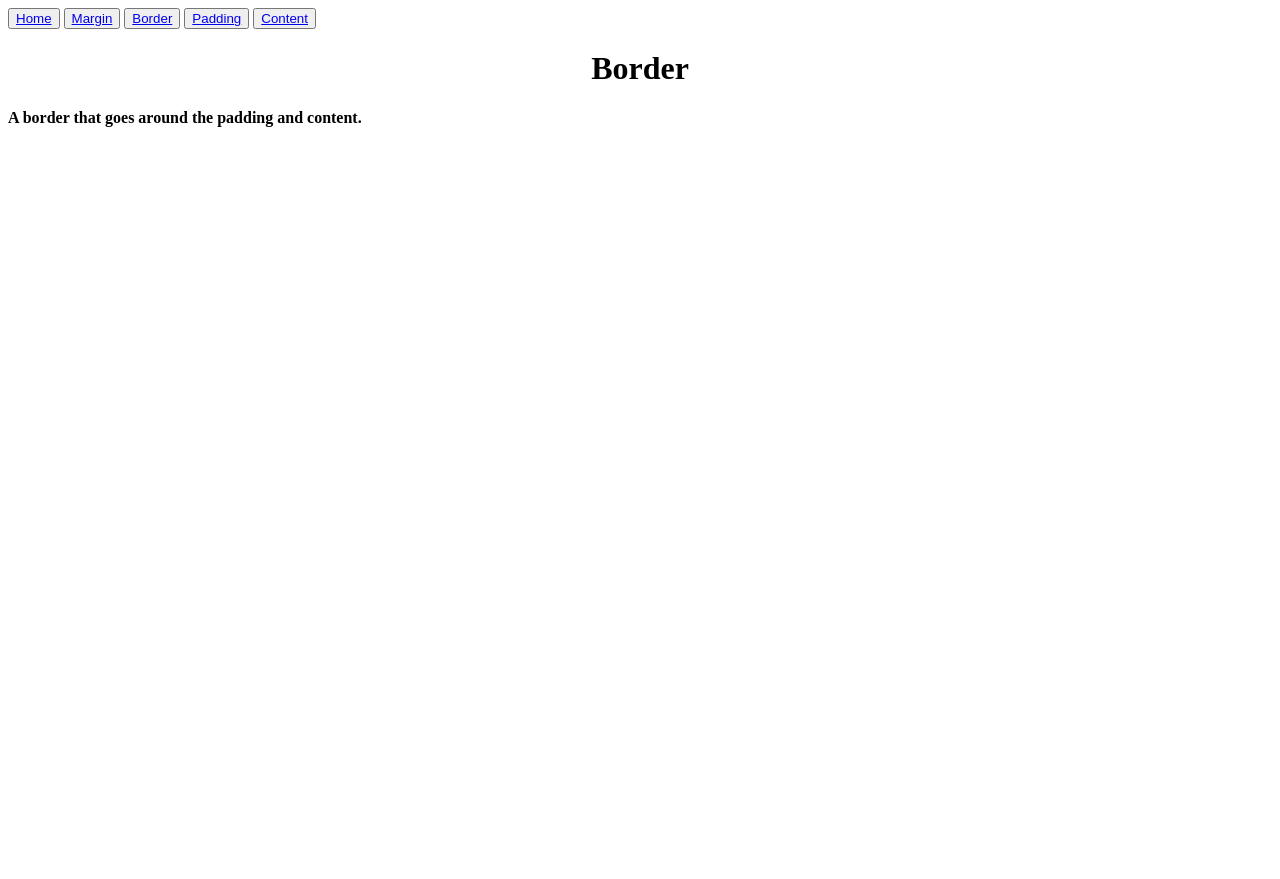
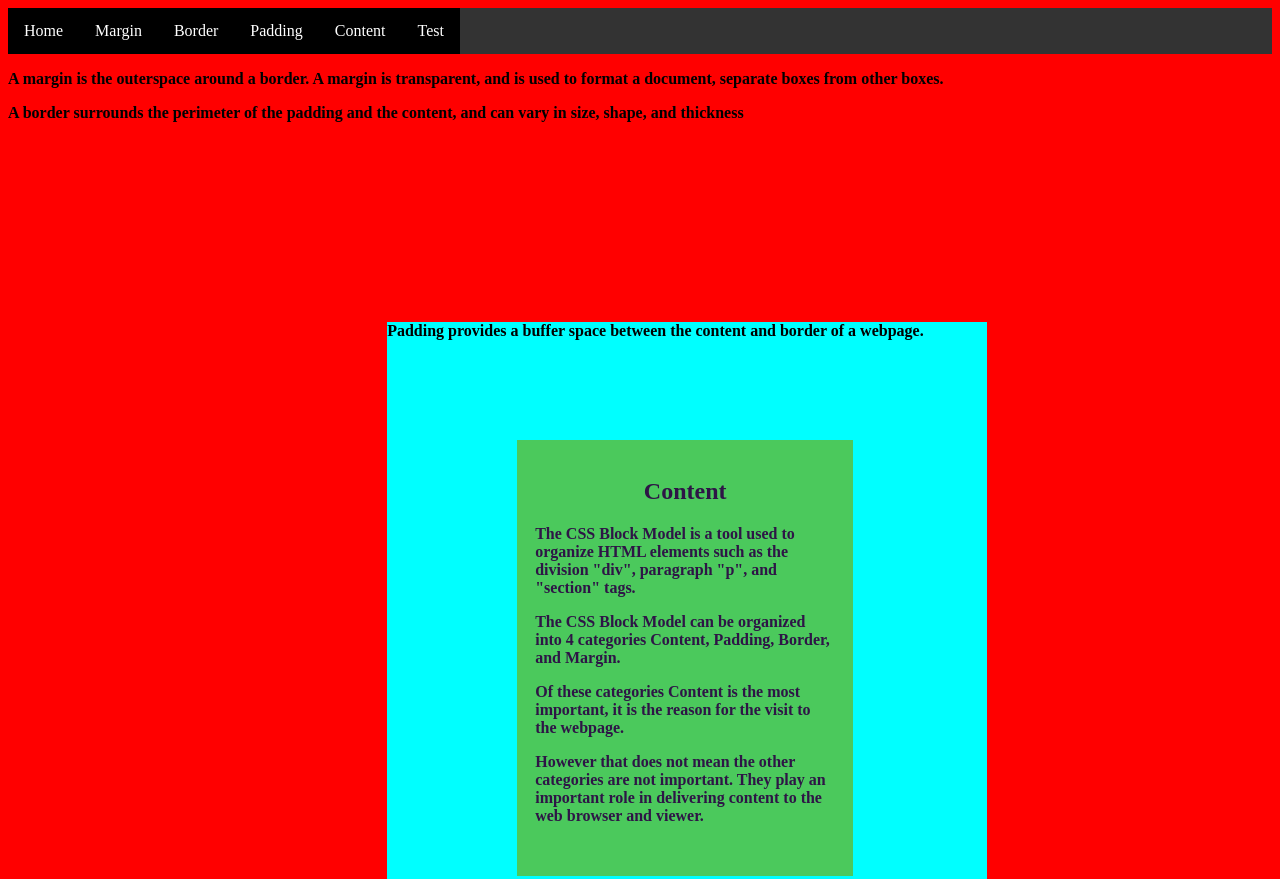
Before and after one commit to lharrill01/P-1.5AKLH, a plain HTML site: page border.html in a window 1280 px wide. Shown: the top 879 px of the page. Before the commit the page ends 800 px from the top, so only its background shows below. Drawn offline with Linux system fonts and the light colour scheme.

Commit message:
update files

```diff
--- a/border.html
+++ b/border.html
@@ -5,23 +5,50 @@
     <meta name="viewport" content="width=device-width, initial-scale=1.0">
     <meta http-equiv="X-UA-Compatible" content="ie=edge">
     <!-- <link href="nav.css" type="text/css" rel="stylesheet"> -->
-    <title>CSS Block Model:Border Page</title>
+    <title>CSS Block Model:Content Page</title>
     <link href="main.css" type="text/css" rel="stylesheet">
+
 </head>
 <body>
- <nav>
+    <!-- Nav bar used to link all of the pages. used a verticle table to order the links -->
+    <nav>
 
-        <tr>
-            <th><button type="button"><a href="index.html">Home</a></button></th>
-            <th><button type="button"><a href="margin.html">Margin</a></button></th>
-            <th><button type="button"><a href="border.html">Border</a></button></th>
-            <th><button type="button"><a href="padding.html">Padding</a></button></th>
-            <th><button type="button"><a href="content.html">Content</a></button></th>
-            <!-- <th><button type="menu"><a href="test.html"></a></button></th> -->
-        </tr>
+        <div class="navmenu">
 
+            <ul>
+                <li><a href="index.html">Home</a></li>
+                <li><a href="margin.html">Margin</a></li>
+                <li><a href="border.html">Border</a></li>
+                <li><a href="padding.html">Padding</a></li>
+                <li><a href="content.html">Content</a></></li>
+                <li><a href="test.html">Test</a></li>
+            </ul>
+        </div>
     </nav>
-    <h1>Border</h1>
-    <p>A border that goes around the padding and content.</p>
+
+    <!--Content starts here  -->
+    <!-- <h1>Margin</h1>
+    <p></p>
+    <section id="Border"><h1>Padding</h1>
+    <h1>Border</h1> -->
+        <div id="margin_2">
+            <p class="mar"> A margin is the outerspace around a border. A margin is transparent, and is used to format a document, separate boxes from other boxes.</p>
+        <div id="border_2">
+            <p class="bor"> A border surrounds the perimeter of the padding and the content, and can vary in size, shape, and thickness</p>
+            <div id="padding_2">
+                <p class="pad"> Padding provides a buffer space between the content and border of a webpage.  </p>
+                <section id="Content"><h1>Content</h1>
+
+                    <p class="con">The CSS Block Model is a tool used to organize HTML elements such as the division "div", paragraph "p", and "section" tags. </p>
+                    <p class="con">The CSS Block Model can be organized into 4 categories Content, Padding, Border, and Margin. </p>
+                    <p class="con"> Of these categories Content is the most important, it is the reason for the visit to the webpage.</p>
+                    <p class="con"> However that does not mean the other categories are not important. They play an important role in delivering content to the web browser and viewer.</p>
+
+                </section>
+            </div>
+        </div>
+        </div>
+
+        <script src="main.js"></script>
 </body>
 </html>
--- a/main.css
+++ b/main.css
@@ -1,10 +1,35 @@
-.button
-{
-/* font-family: Arial, Helvetica, sans-serif; color: navy; */
-width: 250px;
+body{
+    background-color: red;
+
 
 
 }
+ul {
+    list-style-type: none;
+    margin: 0;
+    padding: 0;
+    overflow: hidden;
+    background-color: #333;
+    position: sticky;
+  }
+
+  li {
+    float: left;
+  }
+
+  li a {
+    display: block;
+    color: white;
+    text-align: center;
+    padding: 14px 16px;
+    text-decoration: none;
+    background-color: black;
+  }
+
+  li a:hover:not(.active) {
+    background-color: rgb(167, 51, 51);
+    color: black;
+  }
 
 
 .border_2{
--- a/main.js
+++ b/main.js
@@ -1,8 +1,9 @@
 'use strict';
 
 
-let btntest = document.getElementById("btntest").addEventListener("click", textDisappear);
+let btntest = document.getElementById("btntest").addEventListener("mouseover", textDisappear);
 
 function textDisappear(){
-    document.getElementsByClassName("con").visibility = hidden;
+    for(let i = 0; i <4; i++){
+    document.getElementsByClassName("con").item(i).style.visibility = "hidden";    }
 }
```
Also changed, not shown: content.html (+10 -8 lines), index.html (+9 -9 lines), margin.html (+21 -11 lines), margin.js (added, +10 -0 lines), padding.html (+19 -10 lines), test.html (+10 -11 lines), margin.css (added).
